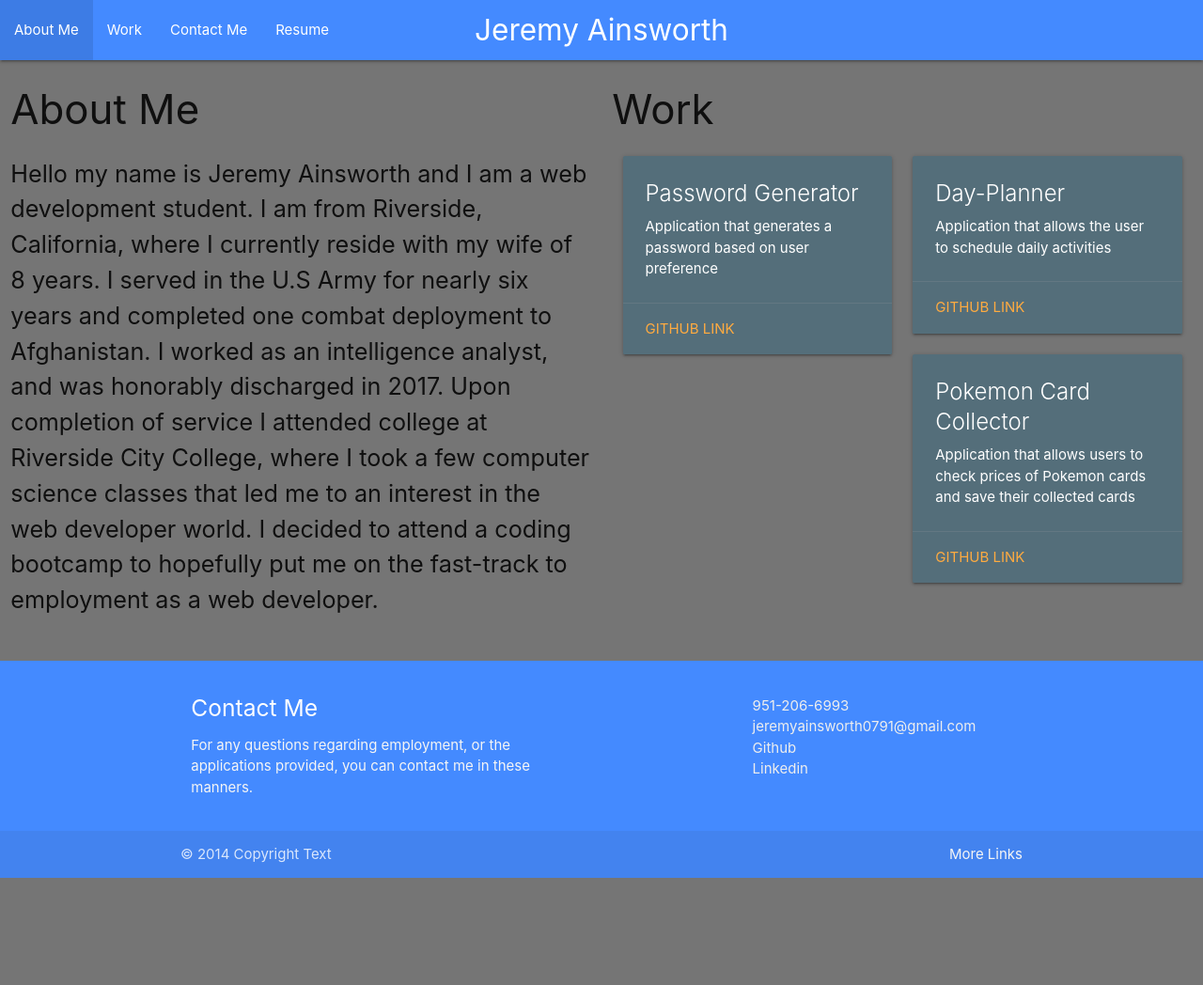
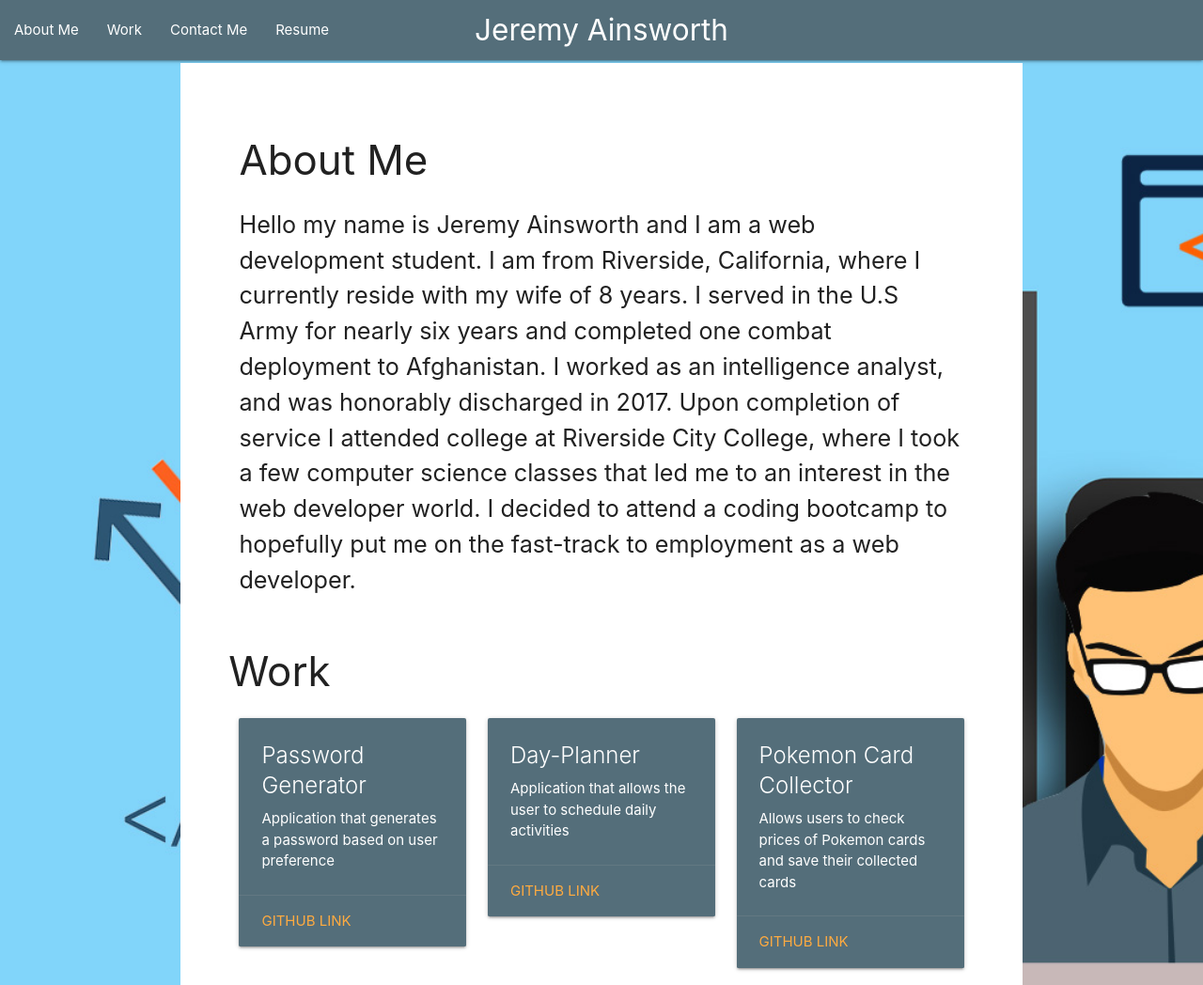
Before and after one commit to jeremyainsworth0791/Developer-Portfolio, a plain HTML site: page index.html in a window 1280 px wide. Shown: the top 1048 px of the page at 94% size. Before the commit the page ends 934 px from the top, so only its background shows below. Drawn offline with nearby package versions, Linux system fonts and the light colour scheme.

Commit message:
updated color scheme

```diff
--- a/assets/style.css
+++ b/assets/style.css
@@ -1,9 +1,19 @@
-body {
-    display: flex;
-    min-height: 100vh;
-    flex-direction: column;
+ body {
+    background-image: url(/assets/background.jpg);
+    background-size: cover;
   }
 
-  footer {
-    flex: 1 0 auto;
+
+ body .container{
+    padding: 4%;
+    margin-top: 3px;
+    margin-bottom: 3px;
   }
+
+  p{
+    font-family: -apple-system, BlinkMacSystemFont, 'Segoe UI', Roboto, Oxygen, Ubuntu, Cantarell, 'Open Sans', 'Helvetica Neue', sans-serif;
+  }
+
+  h3{
+    font-family: -apple-system, BlinkMacSystemFont, 'Segoe UI', Roboto, Oxygen, Ubuntu, Cantarell, 'Open Sans', 'Helvetica Neue', sans-serif;
+  }
--- a/index.html
+++ b/index.html
@@ -15,7 +15,7 @@
     <header>
 
         <nav>
-            <div class="nav-wrapper blue accent-2">
+            <div class="nav-wrapper blue-grey darken-1">
                 <a href="#" class="brand-logo center">Jeremy Ainsworth</a>
                     <ul id="nav-mobile" class="left hide-on-med-and-down">
                         <li><a href="#me">About Me</a></li>
@@ -29,9 +29,9 @@
     </header>
 
     <!-- About me section for the developer -->
-<!-- <div class="container grey lighten-1"> -->
+<div class="container white">
     <div class="row">
-    <div class="col s6">
+    <div class="col s12">
         <h3 id="me">About Me</h3>
              <p class="flow-text">Hello my name is Jeremy Ainsworth and I am a web development student. I am from Riverside, California, where I currently reside
                with my wife of 8 years. I served in the U.S Army for nearly six years and completed one combat deployment to Afghanistan. I worked as an intelligence analyst,
@@ -41,58 +41,55 @@
              </p>
 
     </div>
-
+    </div>
    <!-- container for work projects -->
-        <div class="col s6">
-            <h3>Work</h3>
 
 
-                <div class="col s12 m6">
+   <div class="row">
+    <h3 id="work">Work</h3>
+    <div class="col s4">
+      <!-- Promo Content 1 goes here -->
       <div class="card blue-grey darken-1">
         <div class="card-content white-text">
           <span class="card-title">Password Generator</span>
           <p>Application that generates a password based on user preference</p>
         </div>
         <div class="card-action">
-                      <a href="https://github.com/jeremyainsworth0791/Password-Generator">Github Link</a>
+          <a href="https://github.com/jeremyainsworth0791/Password-Generator" target="_blank">Github Link</a>
         </div>
       </div>
     </div>
-
-
-
-                <div class="col s12 m6">
+    <div class="col s4">
+      <!-- Promo Content 2 goes here -->
       <div class="card blue-grey darken-1">
         <div class="card-content white-text">
           <span class="card-title">Day-Planner</span>
           <p>Application that allows the user to schedule daily activities</p>
         </div>
         <div class="card-action">
-                      <a href="https://github.com/jeremyainsworth0791/Day-planner">Github Link</a>
+          <a href="https://github.com/jeremyainsworth0791/Day-planner" target="_blank">Github Link</a>
         </div>
       </div>
     </div>
-
-
-
-                <div class="col s12 m6">
+    <div class="col s4">
+      <!-- Promo Content 3 goes here -->
       <div class="card blue-grey darken-1">
         <div class="card-content white-text" id="pokemon">
           <span class="card-title">Pokemon Card Collector</span>
-                      <p>Application that allows users to check prices of Pokemon cards and save their collected cards</p>
+          <p>Allows users to check prices of Pokemon cards and save their collected cards</p>
         </div>
         <div class="card-action">
-                      <a href="https://github.com/wron1/team-project">Github Link</a>
-                    </div>
+          <a href="https://github.com/wron1/team-project" target="_blank">Github Link</a>
         </div>
       </div>
 
+    </div>
 
   </div>
+
 </div>
-<!-- </div> -->
-<footer class="page-footer blue accent-2">
-    <div class="container">
+<footer class="page-footer blue-grey darken-1">
+    <div class="container" id="contact">
       <div class="row">
         <div class="col l6 s12">
           <h5 class="white-text">Contact Me</h5>
@@ -103,18 +100,13 @@
           <ul>
             <li><a class="grey-text text-lighten-3" href="#!">951-206-6993 </a>
             <li><a class="grey-text text-lighten-3" href="#!">jeremyainsworth0791@gmail.com </a></li>
-            <li><a class="grey-text text-lighten-3" href="https://github.com/jeremyainsworth0791">Github </a></li>
-            <li><a class="grey-text text-lighten-3" href="https://www.linkedin.com/feed/">Linkedin </a></li>
+            <li><a class="grey-text text-lighten-3" href="https://github.com/jeremyainsworth0791" target="_blank">Github </a></li>
+            <li><a class="grey-text text-lighten-3" href="https://www.linkedin.com/feed/" target="_blank">Linkedin </a></li>
           </ul>
         </div>
       </div>
     </div>
-    <div class="footer-copyright">
-      <div class="container">
-      © 2014 Copyright Text
-      <a class="grey-text text-lighten-4 right" href="#!">More Links</a>
-      </div>
-    </div>
+
   </footer>
 
 
```
Also changed, not shown: assets/background.jpg (added). Lines whose indentation alone changed are shown as unchanged.
